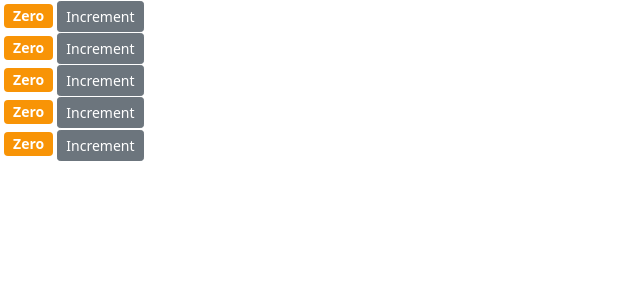
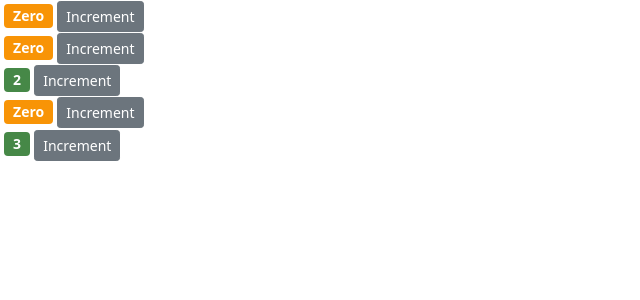
Before and after one commit to Sandaru95/Little-React-App, a React (Create React App) app in the folder react-app/: page / in a window 1280 px wide. Shown: the top 300 px of the page, without its empty margins (0-640 px from the left). Built offline with nearby package versions, Linux system fonts and the light colour scheme.

Commit message:
Parsing Data to components

```diff
--- a/react-app/src/components/counter.jsx
+++ b/react-app/src/components/counter.jsx
@@ -6,7 +6,7 @@ class Counter extends React.Component {
     //     this.handleIncrement = this.handleIncrement.bind(this);
     // }
     state = {
-        count: 0,
+        count: this.props.value,
         tags: ["tag1", "tag2", "tag3"],
     };
     handleIncrement = (product) => {
--- a/react-app/src/components/counters.jsx
+++ b/react-app/src/components/counters.jsx
@@ -15,7 +15,11 @@ class Counters extends React.Component {
         return (
             <div>
                 {this.state.counters.map((counter) => (
-                    <Counter key={counter.id} />
+                    <Counter
+                        key={counter.id}
+                        value={counter.value}
+                        selected={true}
+                    />
                 ))}
             </div>
         );
```
